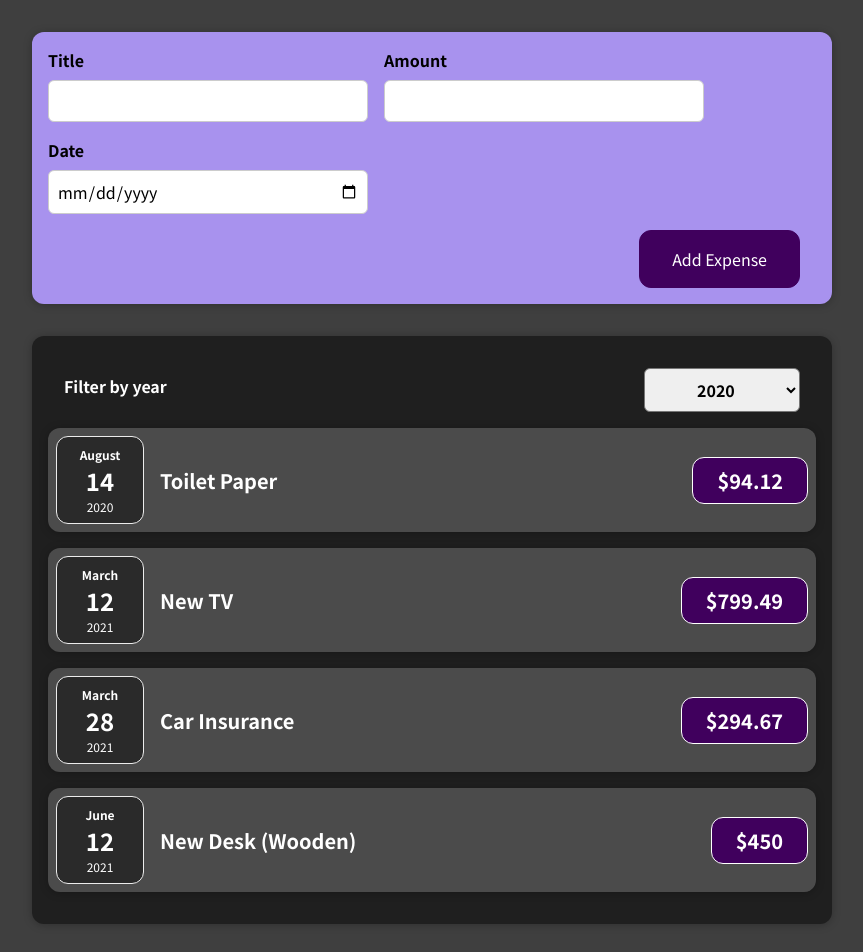
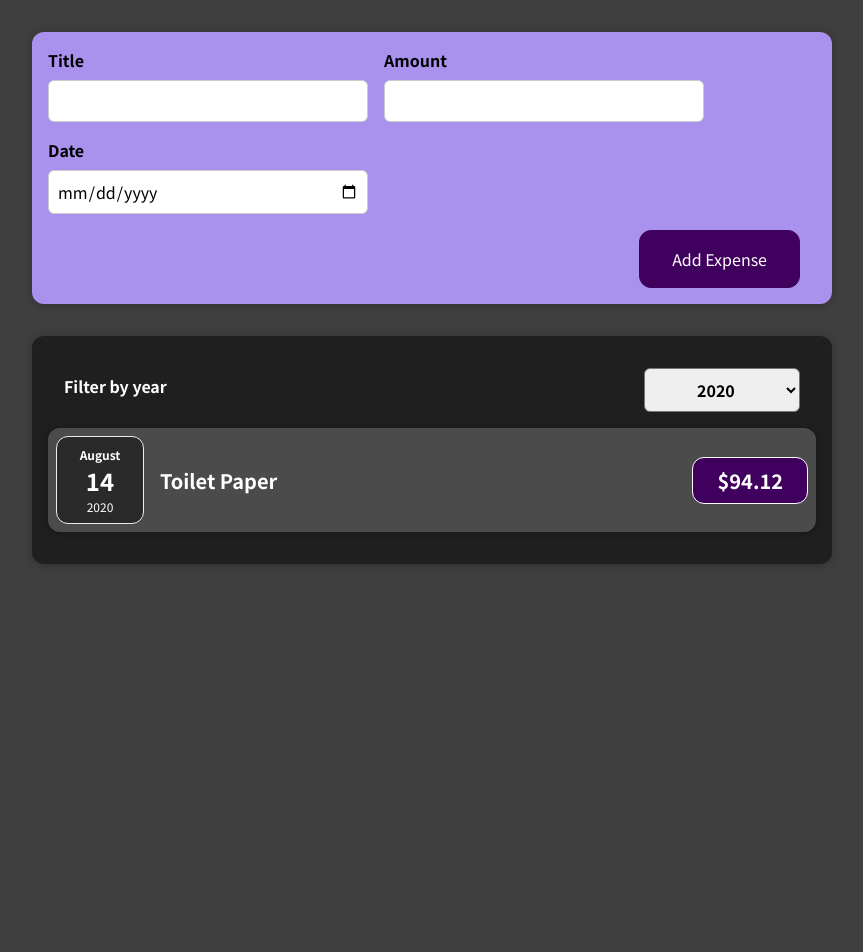
Before and after one commit to AndrewSimons3/ReactProj, a React (Create React App) app in the folder first-proj/: page / in a window 1280 px wide. Shown: the top 952 px of the page, without its empty margins (208-1071 px from the left). After the commit the page ends 800 px from the top, so only its background shows below. Built offline with nearby package versions, Linux system fonts and the light colour scheme.

Commit message:
rendering lists using map and filter

```diff
--- a/first-proj/src/App.js
+++ b/first-proj/src/App.js
@@ -1,8 +1,8 @@
 import Expenses from './components/Expenses/Expenses';
 import NewExpense from './components/NewExpense/NewExpense';
+import { useState } from 'react';
 
-const App = () => {
-	const expenses = [
+const DUMMY_EXPENSES = [
 	{
 		id: 'e1',
 		title: 'Toilet Paper',
@@ -24,17 +24,22 @@
 	},
 ];
 
+const App = () => {
+
+  const [expenses, setExpenses] = useState(DUMMY_EXPENSES);
+
 	const addExpenseHandler = (expense) => {
-    console.log('In App.js');
-    console.log(expense);
-  }
+    setExpenses(prevExpenses => {
+      return [expense, ...prevExpenses]
+    });
+	};
 
 	return (
 		<div>
-      <NewExpense onAddExpense={addExpenseHandler}/>
-      <Expenses items={expenses}/>
+			<NewExpense onAddExpense={addExpenseHandler} />
+			<Expenses items={expenses} />
 		</div>
 	);
-}
+};
 
 export default App;
--- a/first-proj/src/components/Expenses/Expenses.js
+++ b/first-proj/src/components/Expenses/Expenses.js
@@ -1,44 +1,36 @@
-import { useState } from "react";
-import ExpenseItem from "./ExpenseItem";
+import { useState } from 'react';
+import ExpenseItem from './ExpenseItem';
 import Card from '../UI/Card';
 import './Expenses.css';
-import ExpensesFilter from "./ExpensesFilter";
+import ExpensesFilter from './ExpensesFilter';
 
 const Expenses = (props) => {
-
 	const [filteredYear, setFilteredYear] = useState('2020');
 
 	const filterChangeHandler = (selectedYear) => {
 		setFilteredYear(selectedYear);
-	}
+	};
+
+	const filteredExpenses = props.items.filter((expense) => {
+		return expense.date.getFullYear().toString() === filteredYear;
+	});
+
 	return (
-
-			<Card className='expenses'>
+		<Card className='expenses'>
 			<ExpensesFilter
 				selected={filteredYear}
-				onChangeFilter={filterChangeHandler} />
+				onChangeFilter={filterChangeHandler}
+			/>
+			{filteredExpenses.map((expense) => (
 				<ExpenseItem
-					title={props.items[0].title}
-					amount={props.items[0].amount}
-					date={props.items[0].date}
+					key={expense.id}
+					title={expense.title}
+					amount={expense.amount}
+					date={expense.date}
 				/>
-				<ExpenseItem
-					title={props.items[1].title}
-					amount={props.items[1].amount}
-					date={props.items[1].date}
-				/>
-				<ExpenseItem
-					title={props.items[2].title}
-					amount={props.items[2].amount}
-					date={props.items[2].date}
-				/>
-				<ExpenseItem
-					title={props.items[3].title}
-					amount={props.items[3].amount}
-					date={props.items[3].date}
-				/>
-			</Card>
+			))}
+		</Card>
 	);
-}
+};
 
 export default Expenses;
```
Lines whose indentation alone changed are shown as unchanged.
